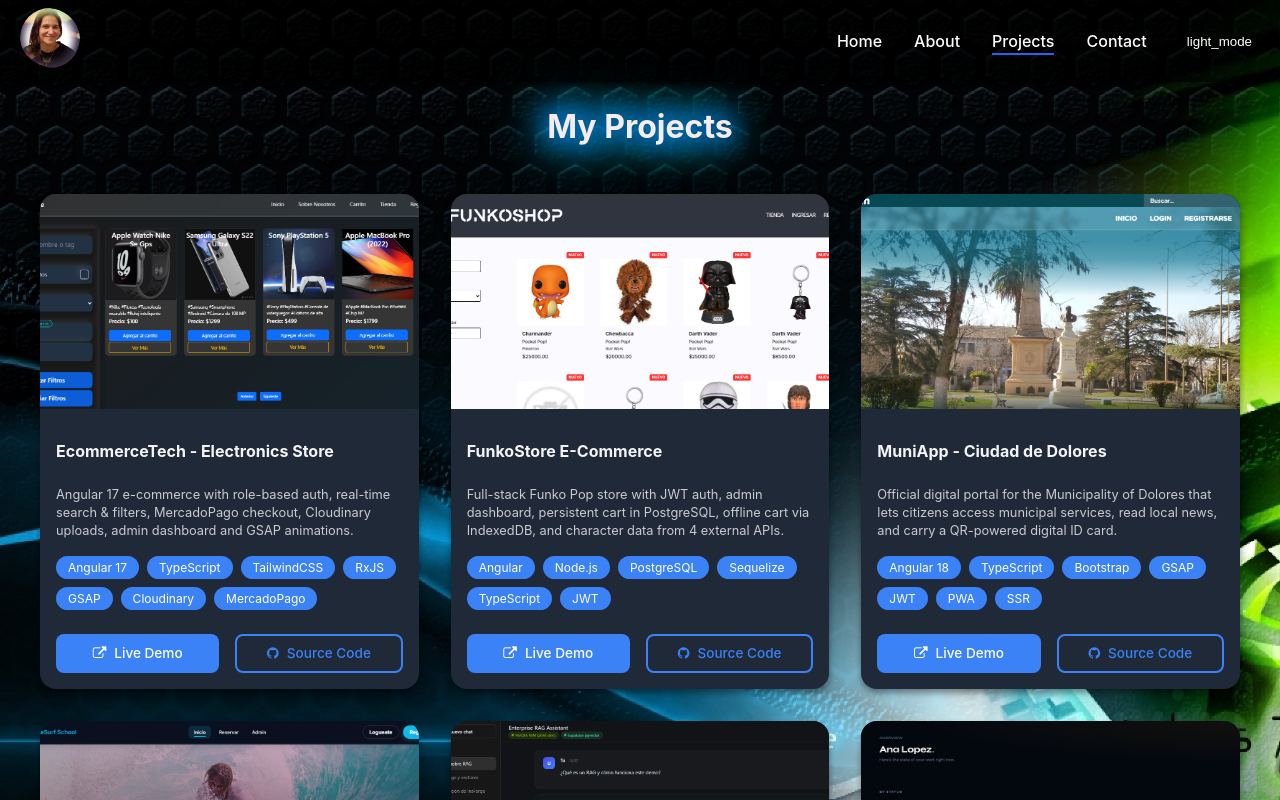
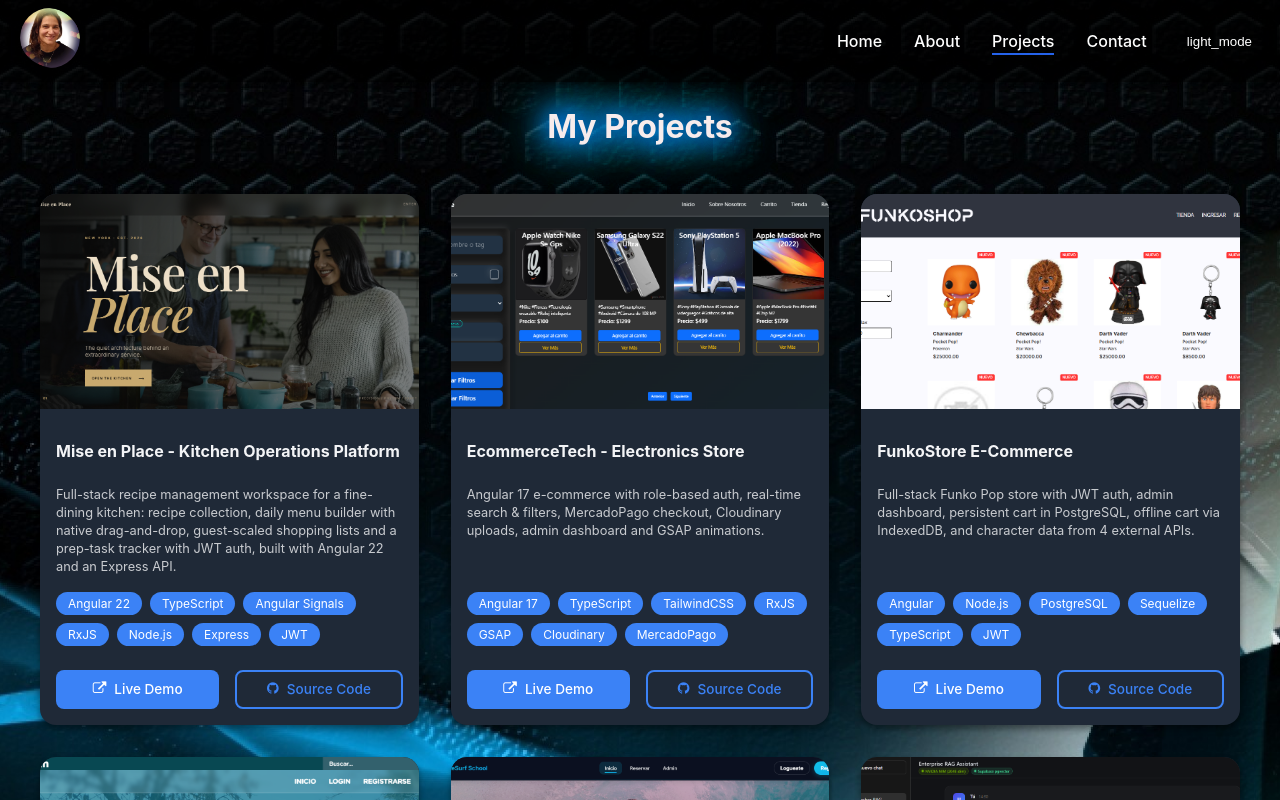
Before and after one commit to maru33luc/Portfolio-Ang19, an Angular app: page /projects in a window 1280 px wide. Shown: the top 800 px of the page. Built offline with nearby package versions, Linux system fonts and the light colour scheme; a web font is replaced by a local one.

Commit message:
fix(projects): align project card content using flexbox

```diff
--- a/src/app/components/projects/projects.component.css
+++ b/src/app/components/projects/projects.component.css
@@ -63,6 +63,7 @@
   margin-bottom: 1rem;
   line-height: 1.4;
   font-size: 0.8rem;
+  flex-grow: 1;
 }
 
 .tech-stack {
--- a/src/app/components/projects/projects.component.ts
+++ b/src/app/components/projects/projects.component.ts
@@ -12,19 +12,33 @@
       <div class="projects-grid">
         <article class="project-card" *ngFor="let project of projects">
           <div class="project-image">
-            <img [src]="project.image" [alt]="project.title">
+            <img [src]="project.image" [alt]="project.title" />
           </div>
           <div class="project-content">
-            <h3 class="project-title">{{project.title}}</h3>
-            <p class="project-description">{{project.description}}</p>
+            <h3 class="project-title">{{ project.title }}</h3>
+            <p class="project-description">{{ project.description }}</p>
             <div class="tech-stack">
-              <span class="tech-tag" *ngFor="let tech of project.technologies">{{tech}}</span>
+              <span
+                class="tech-tag"
+                *ngFor="let tech of project.technologies"
+                >{{ tech }}</span
+              >
             </div>
             <div class="project-links">
-              <a [href]="project.liveUrl" target="_blank" rel="noopener noreferrer" class="btn primary">
+              <a
+                [href]="project.liveUrl"
+                target="_blank"
+                rel="noopener noreferrer"
+                class="btn primary"
+              >
                 <i class="fa fa-external-link"></i> Live Demo
               </a>
-              <a [href]="project.githubUrl" target="_blank" rel="noopener noreferrer" class="btn secondary">
+              <a
+                [href]="project.githubUrl"
+                target="_blank"
+                rel="noopener noreferrer"
+                class="btn secondary"
+              >
                 <i class="fa fa-github"></i> Source Code
               </a>
             </div>
@@ -33,65 +47,133 @@
       </div>
     </section>
   `,
-  styleUrl: "./projects.component.css"
+  styleUrl: './projects.component.css',
 })
 export class ProjectsComponent {
   projects = [
     {
+      title: 'Mise en Place - Kitchen Operations Platform',
+      description:
+        'Full-stack recipe management workspace for a fine-dining kitchen: recipe collection, daily menu builder with native drag-and-drop, guest-scaled shopping lists and a prep-task tracker with JWT auth, built with Angular 22 and an Express API.',
+      image: '../../../assets/img/projects/MiseEnPlace.png',
+      technologies: [
+        'Angular 22',
+        'TypeScript',
+        'Angular Signals',
+        'RxJS',
+        'Node.js',
+        'Express',
+        'JWT',
+      ],
+      liveUrl: 'https://frontend-five-theta-bks9oh21fu.vercel.app/',
+      githubUrl: 'https://github.com/maru33luc/mise-en-place.git',
+    },
+    {
       title: 'EcommerceTech - Electronics Store',
-     description: 'Angular 17 e-commerce with role-based auth, real-time search & filters, MercadoPago checkout, Cloudinary uploads, admin dashboard and GSAP animations.',
+      description:
+        'Angular 17 e-commerce with role-based auth, real-time search & filters, MercadoPago checkout, Cloudinary uploads, admin dashboard and GSAP animations.',
       image: '../../../assets/img/projects/TechStore.png',
-      technologies: ['Angular 17', 'TypeScript', 'TailwindCSS', 'RxJS', 'GSAP', 'Cloudinary', 'MercadoPago'],
+      technologies: [
+        'Angular 17',
+        'TypeScript',
+        'TailwindCSS',
+        'RxJS',
+        'GSAP',
+        'Cloudinary',
+        'MercadoPago',
+      ],
       liveUrl: 'https://angular-ecommerce-electronics.vercel.app/',
-      githubUrl: 'https://github.com/maru33luc/Angular-Ecommerce-electronics.git'
-    }
-,
+      githubUrl:
+        'https://github.com/maru33luc/Angular-Ecommerce-electronics.git',
+    },
     {
       title: 'FunkoStore E-Commerce',
-      description: 'Full-stack Funko Pop store with JWT auth, admin dashboard, persistent cart in PostgreSQL, offline cart via IndexedDB, and character data from 4 external APIs.',
+      description:
+        'Full-stack Funko Pop store with JWT auth, admin dashboard, persistent cart in PostgreSQL, offline cart via IndexedDB, and character data from 4 external APIs.',
       image: '../../../assets/img/projects/FunkoStore.png',
-      technologies: ['Angular', 'Node.js', 'PostgreSQL', 'Sequelize', 'TypeScript', 'JWT'],
+      technologies: [
+        'Angular',
+        'Node.js',
+        'PostgreSQL',
+        'Sequelize',
+        'TypeScript',
+        'JWT',
+      ],
       liveUrl: 'https://funko-store-seven.vercel.app/home',
-      githubUrl: 'https://github.com/maru33luc/FunkoStore-Postgres-2025.git'
+      githubUrl: 'https://github.com/maru33luc/FunkoStore-Postgres-2025.git',
     },
 
     {
       title: 'MuniApp - Ciudad de Dolores',
-      description: 'Official digital portal for the Municipality of Dolores that lets citizens access municipal services, read local news, and carry a QR-powered digital ID card.',
+      description:
+        'Official digital portal for the Municipality of Dolores that lets citizens access municipal services, read local news, and carry a QR-powered digital ID card.',
       image: '../../../assets/img/projects/MuniApp.png',
-      technologies: ['Angular 18', 'TypeScript', 'Bootstrap', 'GSAP', 'JWT', 'PWA', 'SSR'],
+      technologies: [
+        'Angular 18',
+        'TypeScript',
+        'Bootstrap',
+        'GSAP',
+        'JWT',
+        'PWA',
+        'SSR',
+      ],
       liveUrl: 'https://pruebapwapush.vercel.app/home',
-      githubUrl: 'https://github.com/maru33luc/Muni-App-Client.git'
+      githubUrl: 'https://github.com/maru33luc/Muni-App-Client.git',
     },
     {
       title: 'KiteSurf School - Booking System',
-      description: 'Full-stack booking platform for a kitesurf school that lets students browse sessions, reserve classes, and manage bookings through a role-based dashboard with real-time availability.',
+      description:
+        'Full-stack booking platform for a kitesurf school that lets students browse sessions, reserve classes, and manage bookings through a role-based dashboard with real-time availability.',
       image: '../../../assets/img/projects/KitesurfSchool.png',
-      technologies: ['Angular 20', 'TypeScript', 'Node.js', 'Express', 'PostgreSQL', 'JWT', 'SSR'],
+      technologies: [
+        'Angular 20',
+        'TypeScript',
+        'Node.js',
+        'Express',
+        'PostgreSQL',
+        'JWT',
+        'SSR',
+      ],
       liveUrl: 'https://kitesurf-app.vercel.app/landing',
-      githubUrl: 'https://github.com/maru33luc/kitesurf-app'
+      githubUrl: 'https://github.com/maru33luc/kitesurf-app',
     },
     {
       title: 'RAG Neon NVIDIA - Semantic Search & Q&A',
-      description: 'Full-stack RAG application that lets users ingest documents, ask questions in natural language, and get grounded answers via NVIDIA NIM embeddings and Neon pgvector similarity search.',
+      description:
+        'Full-stack RAG application that lets users ingest documents, ask questions in natural language, and get grounded answers via NVIDIA NIM embeddings and Neon pgvector similarity search.',
       image: '../../../assets/img/projects/RAG-Neon-NVIDIA-Demo.png',
-      technologies: ['Angular 19', 'TypeScript', 'Neon pgvector', 'NVIDIA NIM', 'Vercel', 'Node.js'],
+      technologies: [
+        'Angular 19',
+        'TypeScript',
+        'Neon pgvector',
+        'NVIDIA NIM',
+        'Vercel',
+        'Node.js',
+      ],
       liveUrl: 'https://rag-nvidia-demo.vercel.app/',
-      githubUrl: 'https://github.com/maru33luc/rag-neon-nvidia-demo'
+      githubUrl: 'https://github.com/maru33luc/rag-neon-nvidia-demo',
     },
     {
       title: 'Task Manager with Applied Security',
-      description: 'Full-stack task manager with Angular 18 and NestJS, featuring JWT auth with refresh tokens, bcrypt hashing, rate limiting, Helmet CSP, and supply chain protection via exact versions and ignore-scripts.',
+      description:
+        'Full-stack task manager with Angular 18 and NestJS, featuring JWT auth with refresh tokens, bcrypt hashing, rate limiting, Helmet CSP, and supply chain protection via exact versions and ignore-scripts.',
       image: '../../../assets/img/projects/Safe Task Manager.png',
-      technologies: ['Angular 18', 'NestJS', 'TypeORM', 'JWT', 'Playwright', 'TailwindCSS'],
+      technologies: [
+        'Angular 18',
+        'NestJS',
+        'TypeORM',
+        'JWT',
+        'Playwright',
+        'TailwindCSS',
+      ],
       liveUrl: 'https://task-manager-zeta-six-44.vercel.app/auth/login',
-      githubUrl: 'https://github.com/maru33luc/task-manager'
-}
+      githubUrl: 'https://github.com/maru33luc/task-manager',
+    },
   ];
 
   constructor(@Inject(PLATFORM_ID) private platformId: Object) {}
 
-  ngOnInit(){
+  ngOnInit() {
     if (isPlatformBrowser(this.platformId)) {
       window.scrollTo(0, 0);
     }
```
Also changed, not shown: src/assets/img/projects/MiseEnPlace.png (added). Lines whose indentation alone changed are shown as unchanged.
